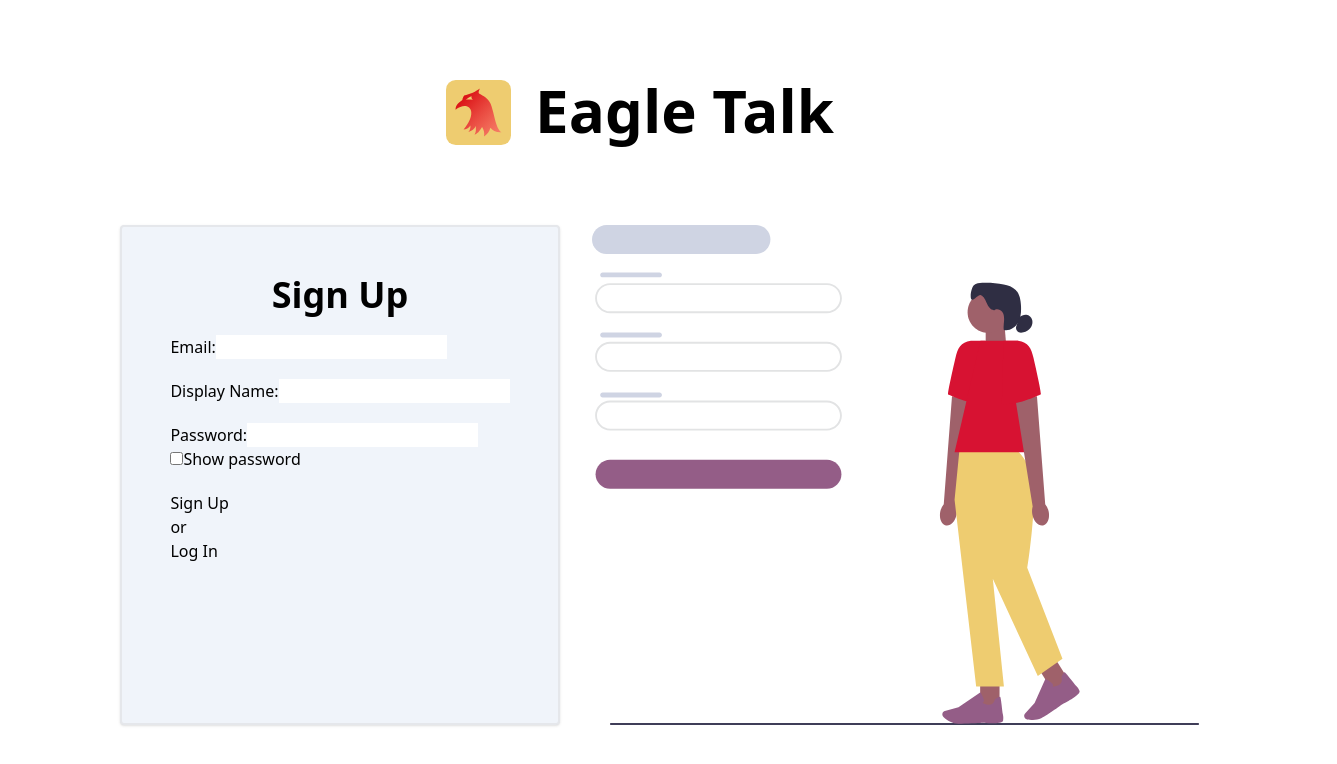
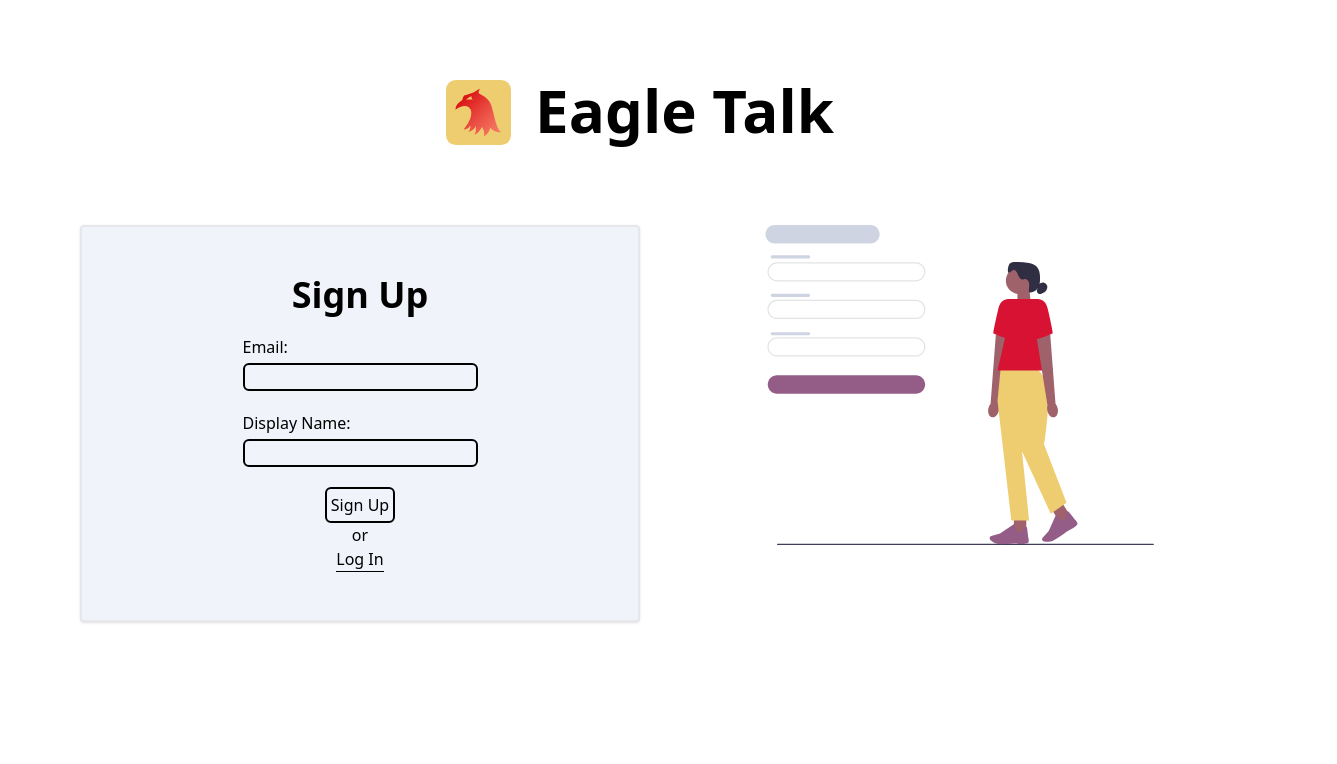
Before and after one commit to Hack-Weekly/crimson-eagle-chat-app, a Next.js app in the folder client/: page /login in a window 1280 px wide. Both pictures are taken after a click on the button "Sign Up". Shown: the top 764 px of the page, 1337 px wide, since content can reach past the window. Built offline with nearby package versions, Linux system fonts and the light colour scheme.

Commit message:
basic login styling and functionality

```diff
--- a/client/src/assets/LoginImg.tsx
+++ b/client/src/assets/LoginImg.tsx
@@ -1,4 +1,8 @@
-export default function LoginImg() {
+interface Props {
+  classes: string
+}
+
+export default function LoginImg({ classes }: Props) {
   return (
     <svg
       width="429"
@@ -6,8 +10,9 @@ export default function LoginImg() {
       viewBox="0 0 429 500"
       fill="none"
       xmlns="http://www.w3.org/2000/svg"
+      className={classes}
     >
-      <g clip-path="url(#clip0_4_9126)">
+      <g clipPath="url(#clip0_4_9126)">
         <path
           d="M414.821 184.287H13.488C9.91202 184.283 6.48368 182.86 3.95509 180.332C1.4265 177.803 0.0041291 174.375 0 170.799V13.488C0.0041291 9.91201 1.4265 6.48368 3.95509 3.95509C6.48368 1.4265 9.91202 0.0041291 13.488 0H414.821C418.397 0.0041291 421.825 1.4265 424.354 3.95509C426.882 6.48368 428.305 9.91201 428.309 13.488V170.799C428.305 174.375 426.882 177.803 424.354 180.332C421.825 182.86 418.397 184.283 414.821 184.287Z"
           fill="#F2F2F2"
--- a/client/src/assets/SignUpImg.tsx
+++ b/client/src/assets/SignUpImg.tsx
@@ -1,4 +1,8 @@
-export default function SignUpImg() {
+interface Props {
+  classes: string
+}
+
+export default function SignUpImg({ classes }: Props) {
   return (
     <svg
       width="697"
@@ -6,6 +10,7 @@ export default function SignUpImg() {
       viewBox="0 0 697 500"
       fill="none"
       xmlns="http://www.w3.org/2000/svg"
+      className={classes}
     >
       <path
         d="M18 499C18 499.555 18.4267 500 18.958 500H606.042C606.573 500 607 499.555 607 499C607 498.445 606.573 498 606.042 498H18.958C18.4267 498 18 498.445 18 499Z"
--- a/client/src/pages/login/index.tsx
+++ b/client/src/pages/login/index.tsx
@@ -3,11 +3,13 @@ import { ChatAppLogo } from '@/assets'
 import LoginImg from '@/assets/LoginImg'
 import SignUpImg from '@/assets/SignUpImg'
 
+const imgClasses = 'h-80'
+
 export default function Login() {
   const [signupPage, setSignupPage] = useState(false)
   const [email, setEmail] = useState('')
   const [password, setPassword] = useState('')
-  const [showPassword, setShowPassword] = useState(false)
+  // const [showPassword, setShowPassword] = useState(false)
   const [username, setUsername] = useState('')
   const [isPending, setIsPending] = useState(false)
   const [signupError, setSignupError] = useState(false)
@@ -18,13 +20,23 @@ export default function Login() {
     const data = {
       username,
       email,
-      password,
+      // password,
     }
     setIsPending(true)
 
     //signup
     if (signupPage) {
       try {
+        await fetch('http://127.0.0.1:8000/api/users/', {
+          method: 'POST',
+          headers: {
+            'Content-Type': 'application/json',
+          },
+          body: JSON.stringify({
+            username,
+            email,
+          }),
+        })
         console.log('signed up')
         setIsPending(false)
       } catch (err: any) {
@@ -47,7 +59,7 @@ export default function Login() {
   }
 
   return (
-    <div className="grid grid-cols-2 content-center justify-items-center gap-20 p-20">
+    <div className="grid grid-cols-2 content-center gap-y-20 p-20">
       <div className="col-span-full flex justify-center gap-6">
         <ChatAppLogo />
         <p className="text-6xl font-extrabold">Eagle Talk</p>
@@ -55,12 +67,12 @@ export default function Login() {
 
       <form
         onSubmit={submitHandler}
-        className="flex w-fit flex-col flex-wrap content-center gap-5 rounded border-2 bg-light-secondary p-12 shadow"
+        className="flex h-fit w-full flex-col flex-wrap content-center gap-5 rounded border-2 bg-light-secondary p-12 shadow"
       >
         <p className="text-center text-4xl font-semibold">
           {signupPage ? 'Sign Up' : 'Log In'}
         </p>
-        <div>
+        <div className="flex flex-col gap-1">
           <label htmlFor="email">Email:</label>
           <input
             id="email"
@@ -68,10 +80,11 @@ export default function Login() {
             onChange={(e: React.ChangeEvent<HTMLInputElement>) =>
               setEmail(e.target.value)
             }
+            className="rounded-md border-2 border-solid border-black bg-transparent"
           />
         </div>
         {signupPage && (
-          <div>
+          <div className="flex flex-col gap-1">
             <label htmlFor="username">Display Name:</label>
             <input
               id="username"
@@ -79,10 +92,12 @@ export default function Login() {
               onChange={(e: React.ChangeEvent<HTMLInputElement>) =>
                 setUsername(e.target.value)
               }
+              className="rounded-md border-2 border-solid border-black bg-transparent"
             />
           </div>
         )}
-        <div>
+        {/* password */}
+        {/* <div className="flex flex-col gap-1">
           <label htmlFor="password">Password:</label>
           <input
             id="password"
@@ -90,6 +105,7 @@ export default function Login() {
             onChange={(e: React.ChangeEvent<HTMLInputElement>) =>
               setPassword(e.target.value)
             }
+            className="rounded-md border-2 border-solid border-black bg-transparent"
           />
 
           <div className="">
@@ -100,22 +116,32 @@ export default function Login() {
             />
             <label htmlFor="passwordCheckBox">Show password</label>
           </div>
-        </div>
+        </div> */}
 
         {/* **********************LOGIN BUTTONS********************** */}
-        <div className="">
+        <div className="border-black text-center">
           {signupPage && (
-            <button type="submit">
+            <button
+              type="submit"
+              className="rounded-md border-2 border-solid border-black p-1"
+            >
               {isPending ? 'Authenticating...' : 'Sign Up'}
             </button>
           )}
           {!signupPage && (
-            <button type="submit">
+            <button
+              type="submit"
+              className="rounded-md border-2 border-solid border-black p-1"
+            >
               {isPending ? 'Authenticating...' : 'Log In'}
             </button>
           )}
-          <p>or</p>
-          <button type="button" onClick={() => setSignupPage((prev) => !prev)}>
+          <p className="r">or</p>
+          <button
+            className="border-b border-solid border-black"
+            type="button"
+            onClick={() => setSignupPage((prev) => !prev)}
+          >
             {!signupPage ? 'Sign Up' : 'Log In'}
           </button>
         </div>
@@ -124,8 +150,8 @@ export default function Login() {
         {loginError && <p className="">{loginError}</p>}
       </form>
 
-      {signupPage && <SignUpImg />}
-      {!signupPage && <LoginImg />}
+      {signupPage && <SignUpImg classes={imgClasses} />}
+      {!signupPage && <LoginImg classes={imgClasses} />}
     </div>
   )
 }
```
